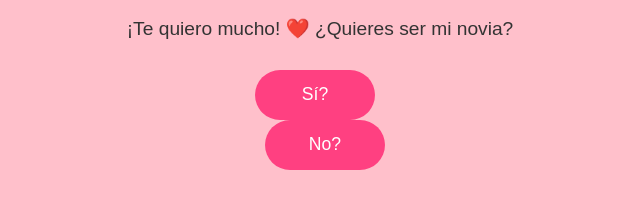
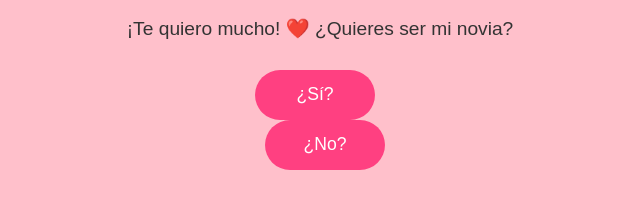
Before and after one commit to jos232004/web, a plain HTML site: page index.html in a window 1280 px wide. Shown: the part 399-608 px from the top of the page, 320-960 px from the left. Drawn offline with Linux system fonts and the light colour scheme.

Commit message:
index.html

```diff
--- a/index.html
+++ b/index.html
@@ -140,8 +140,8 @@
 	<p>Hay algo que quiero decirte desde hace tiempo...</p>
 	<p>¡Te quiero mucho! ❤️ ¿Quieres ser mi novia?</p>
 
-	<input type="button" id="btnsi" value="Sí?">
-	<input type="button" id="btnno" value="No?">
+	<input type="button" id="btnsi" value="¿Sí?">
+	<input type="button" id="btnno" value="¿No?">
 
 	<img id="imagen" src="amor.jpg" alt="Imagen Adorable">
 	<p id="mensaje"></p>
```
